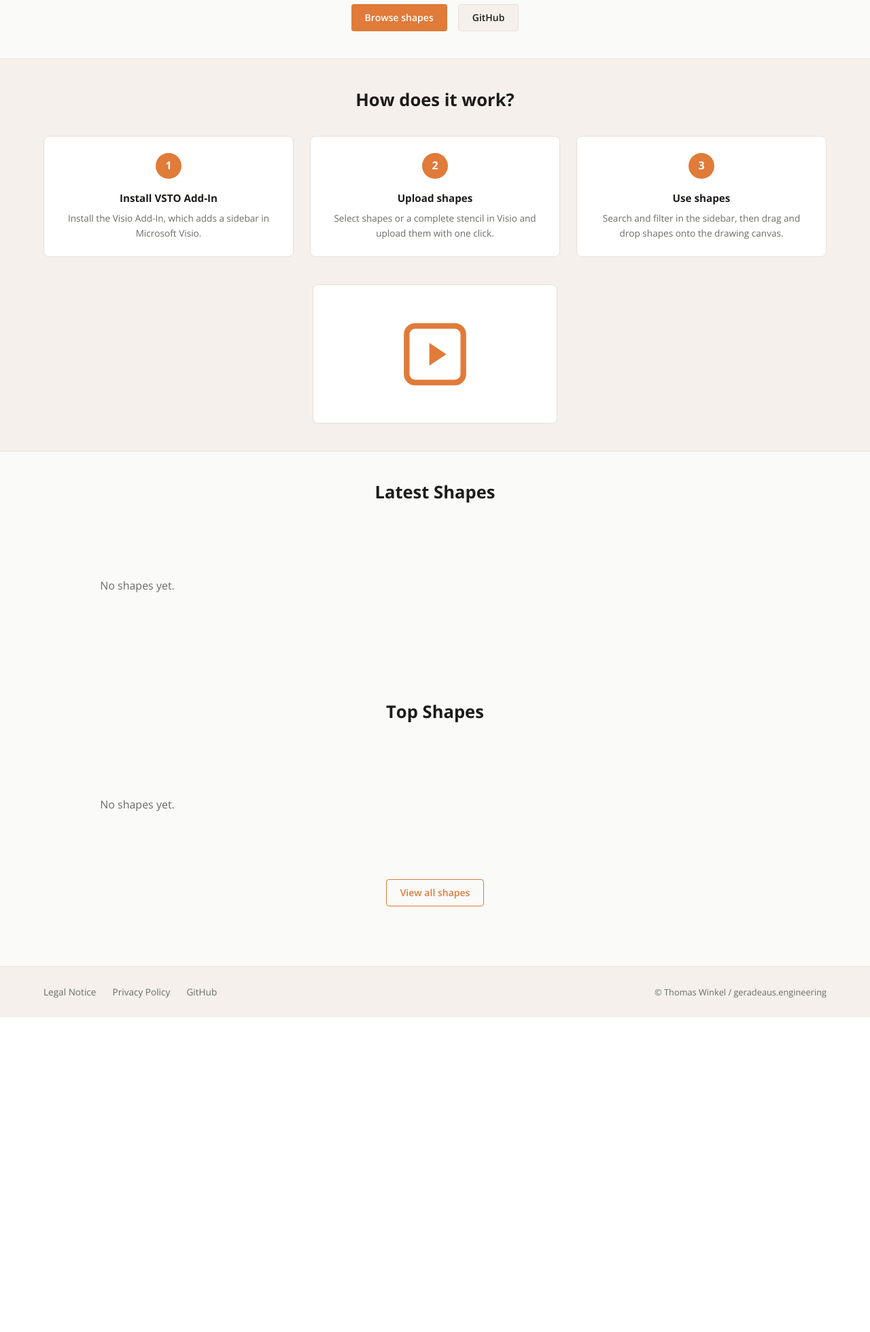
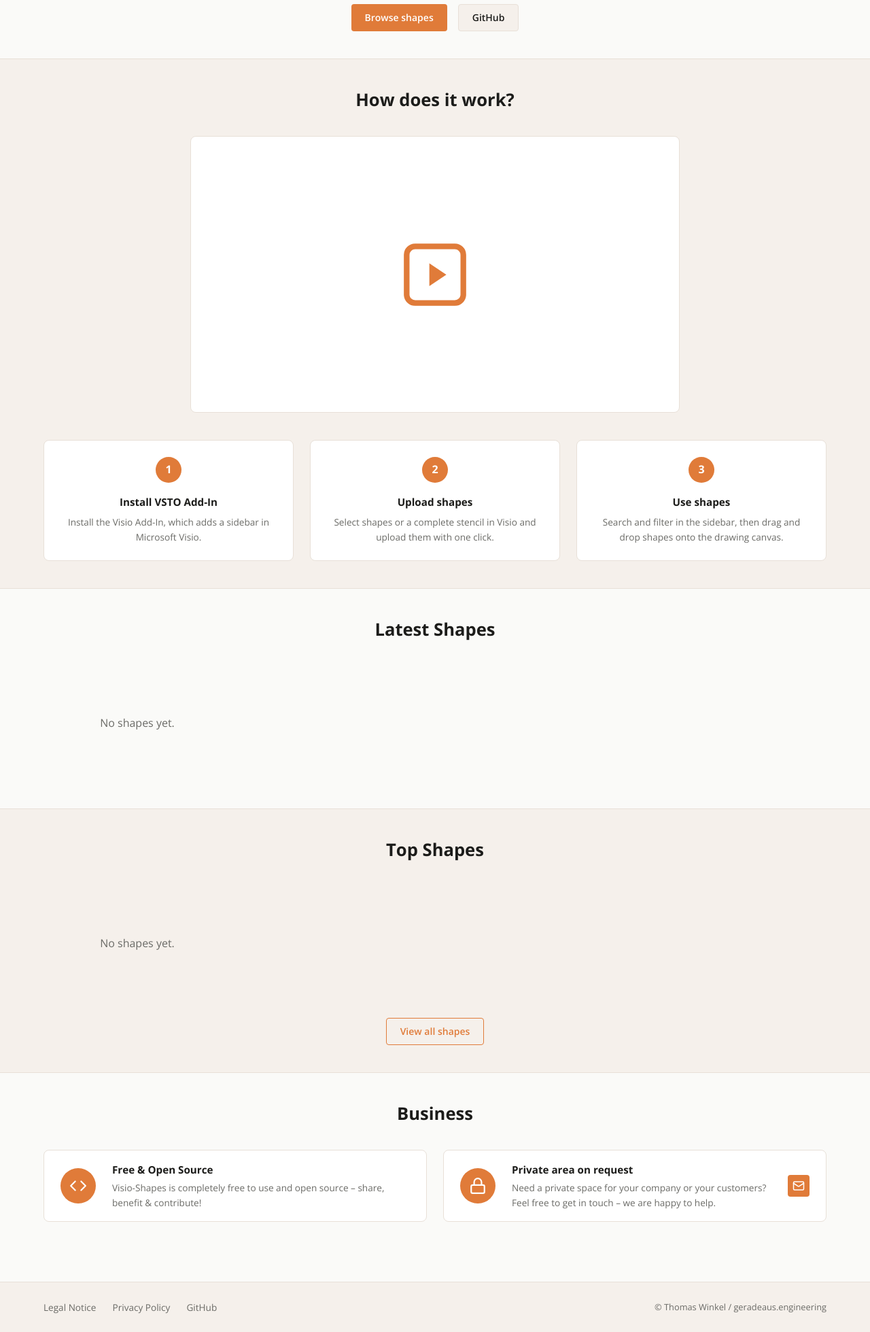
Before and after one commit to ThomasWinkel/Visio-Shapes-Server, a Flask app: page / in a window 1280 px wide. Shown: the part 328-2287 px from the top of the page at 68% size. Before the commit the page ends 1824 px from the top, so only its background shows below. Run offline with Flask 3, Linux system fonts and the light colour scheme; data that the repository does not hold is empty.

Commit message:
Video, Business

```diff
--- a/app/static/css/browser.css
+++ b/app/static/css/browser.css
@@ -172,14 +172,14 @@
   align-items: center;
   justify-content: center;
   gap: var(--space-5);
-  margin-top: var(--space-5);
+  margin-bottom: var(--space-5);
 }
 .steps-embed {
   flex: 0 0 auto;
-  width: 360px;
+  width: 720px;
   max-width: 100%;
   position: relative;
-  padding-bottom: calc(360px * 9 / 16);
+  padding-bottom: calc(720px * 9 / 16);
   height: 0;
   overflow: hidden;
   border-radius: var(--radius-card);
@@ -226,6 +226,73 @@
   .steps-embed {
     width: 100%;
     padding-bottom: 56.25%;
+  }
+}
+
+/* ── Section alternating background ── */
+.section-alt {
+  background-color: var(--color-surface-alt);
+  border-top: 1px solid var(--color-border);
+  border-bottom: 1px solid var(--color-border);
+}
+
+/* ── Business (landing) ── */
+.business-section {
+  padding: var(--space-5) 0;
+}
+.business-section h2 {
+  text-align: center;
+  font-size: 1.6rem;
+  margin-bottom: var(--space-4);
+}
+.business-grid {
+  display: grid;
+  grid-template-columns: repeat(2, 1fr);
+  gap: var(--space-3);
+}
+.business-card {
+  background-color: var(--color-surface);
+  border: 1px solid var(--color-border);
+  border-radius: var(--radius-card);
+  padding: var(--space-2) var(--space-3);
+  display: flex;
+  flex-direction: row;
+  align-items: center;
+  gap: var(--space-3);
+}
+.business-card-icon {
+  display: inline-flex;
+  align-items: center;
+  justify-content: center;
+  width: 52px;
+  height: 52px;
+  flex-shrink: 0;
+  border-radius: 50%;
+  background-color: var(--color-accent);
+  color: #fff;
+}
+.business-card-icon svg {
+  width: 26px;
+  height: 26px;
+}
+.business-card-text {
+  flex: 1;
+}
+.business-card h3 {
+  font-size: 0.95rem;
+  margin-bottom: 0.25rem;
+}
+.business-card p {
+  font-size: 0.85rem;
+  color: var(--color-text-muted);
+}
+
+.btn-icon {
+  padding: 0.45rem;
+}
+@media (max-width: 480px) {
+  .business-grid {
+    grid-template-columns: 1fr;
   }
 }
 
--- a/app/templates/browser/landing.html
+++ b/app/templates/browser/landing.html
@@ -18,6 +18,16 @@
 <section class="steps-section">
   <div class="container">
     <h2>{{ _('How does it work?') }}</h2>
+    <div class="steps-video">
+      <div class="steps-embed" id="yt-facade" data-videoid="2OO1_iuWjoI">
+        <button class="yt-play-btn" aria-label="Play video">
+          <svg viewBox="0 0 24 24" xmlns="http://www.w3.org/2000/svg" fill="none" stroke="currentColor" stroke-width="2" stroke-linecap="round" stroke-linejoin="round">
+            <rect x="2" y="2" width="20" height="20" rx="3" ry="3"/>
+            <polygon points="10,8 16,12 10,16" fill="currentColor" stroke="none"/>
+          </svg>
+        </button>
+      </div>
+    </div>
     <div class="steps-grid">
       <div class="step-card">
         <div class="step-number">1</div>
@@ -35,16 +45,6 @@
         <p>{{ _('Search and filter in the sidebar, then drag and drop shapes onto the drawing canvas.') }}</p>
       </div>
     </div>
-    <div class="steps-video">
-      <div class="steps-embed" id="yt-facade" data-videoid="AXyTQ90sKQY">
-        <button class="yt-play-btn" aria-label="Play video">
-          <svg viewBox="0 0 24 24" xmlns="http://www.w3.org/2000/svg" fill="none" stroke="currentColor" stroke-width="2" stroke-linecap="round" stroke-linejoin="round">
-            <rect x="2" y="2" width="20" height="20" rx="3" ry="3"/>
-            <polygon points="10,8 16,12 10,16" fill="currentColor" stroke="none"/>
-          </svg>
-        </button>
-      </div>
-    </div>
   </div>
 </section>
 
@@ -57,7 +57,7 @@
   </div>
 </section>
 
-<section class="latest-section">
+<section class="latest-section section-alt">
   <div class="container">
     <h2>{{ _('Top Shapes') }}</h2>
     <div class="shapes-grid" id="top-grid">
@@ -65,6 +65,44 @@
     </div>
     <div class="section-footer">
       <a href="/browse" class="btn btn-ghost">{{ _('View all shapes') }}</a>
+    </div>
+  </div>
+</section>
+
+<section class="business-section">
+  <div class="container">
+    <h2>{{ _('Business') }}</h2>
+    <div class="business-grid">
+      <div class="business-card">
+        <div class="business-card-icon">
+          <svg xmlns="http://www.w3.org/2000/svg" viewBox="0 0 24 24" fill="none" stroke="currentColor" stroke-width="2" stroke-linecap="round" stroke-linejoin="round">
+            <path d="m16 18 6-6-6-6"/>
+            <path d="m8 6-6 6 6 6"/>
+          </svg>
+        </div>
+        <div class="business-card-text">
+          <h3>{{ _('Free & Open Source') }}</h3>
+          <p>{{ _('Visio-Shapes is completely free to use and open source – share, benefit & contribute!') }}</p>
+        </div>
+      </div>
+      <div class="business-card">
+        <div class="business-card-icon">
+          <svg xmlns="http://www.w3.org/2000/svg" viewBox="0 0 24 24" fill="none" stroke="currentColor" stroke-width="2" stroke-linecap="round" stroke-linejoin="round">
+            <rect x="3" y="11" width="18" height="11" rx="2"/>
+            <path d="M7 11V7a5 5 0 0 1 10 0v4"/>
+          </svg>
+        </div>
+        <div class="business-card-text">
+          <h3>{{ _('Private area on request') }}</h3>
+          <p>{{ _('Need a private space for your company or your customers? Feel free to get in touch – we are happy to help.') }}</p>
+        </div>
+        <a href="mailto:info@geradeaus.engineering" class="btn btn-primary btn-icon" aria-label="{{ _('Get in touch') }}">
+          <svg xmlns="http://www.w3.org/2000/svg" viewBox="0 0 24 24" fill="none" stroke="currentColor" stroke-width="2" stroke-linecap="round" stroke-linejoin="round" width="18" height="18">
+            <rect width="20" height="16" x="2" y="4" rx="2"/>
+            <path d="m22 7-8.97 5.7a1.94 1.94 0 0 1-2.06 0L2 7"/>
+          </svg>
+        </a>
+      </div>
     </div>
   </div>
 </section>
```
Also changed, not shown: app/translations/de/LC_MESSAGES/messages.po, app/translations/en/LC_MESSAGES/messages.po.
